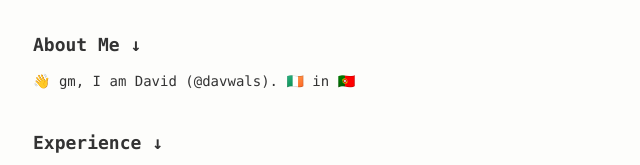
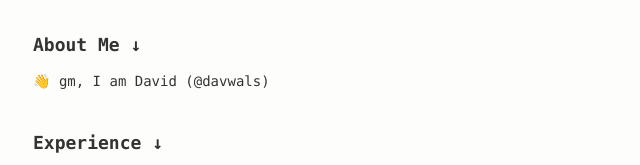
Before and after one commit to davwals/davwals, a plain HTML site: page index.html in a window 1280 px wide. Shown: the part 150-315 px from the top of the page, 127-767 px from the left. Drawn offline with Linux system fonts and the light colour scheme; a web font is replaced by a local one.

Commit message:
Update index.html

```diff
--- a/index.html
+++ b/index.html
@@ -206,7 +206,7 @@
     <!-- About Me Section -->
     <div class="about-section section">
         <h3>About Me ↓</h3>
-        <p>👋 gm, I am David (@davwals). 🇮🇪 in 🇵🇹 </p>
+        <p>👋 gm, I am David (@davwals) </p>
         </p>
     </div>
 
```
